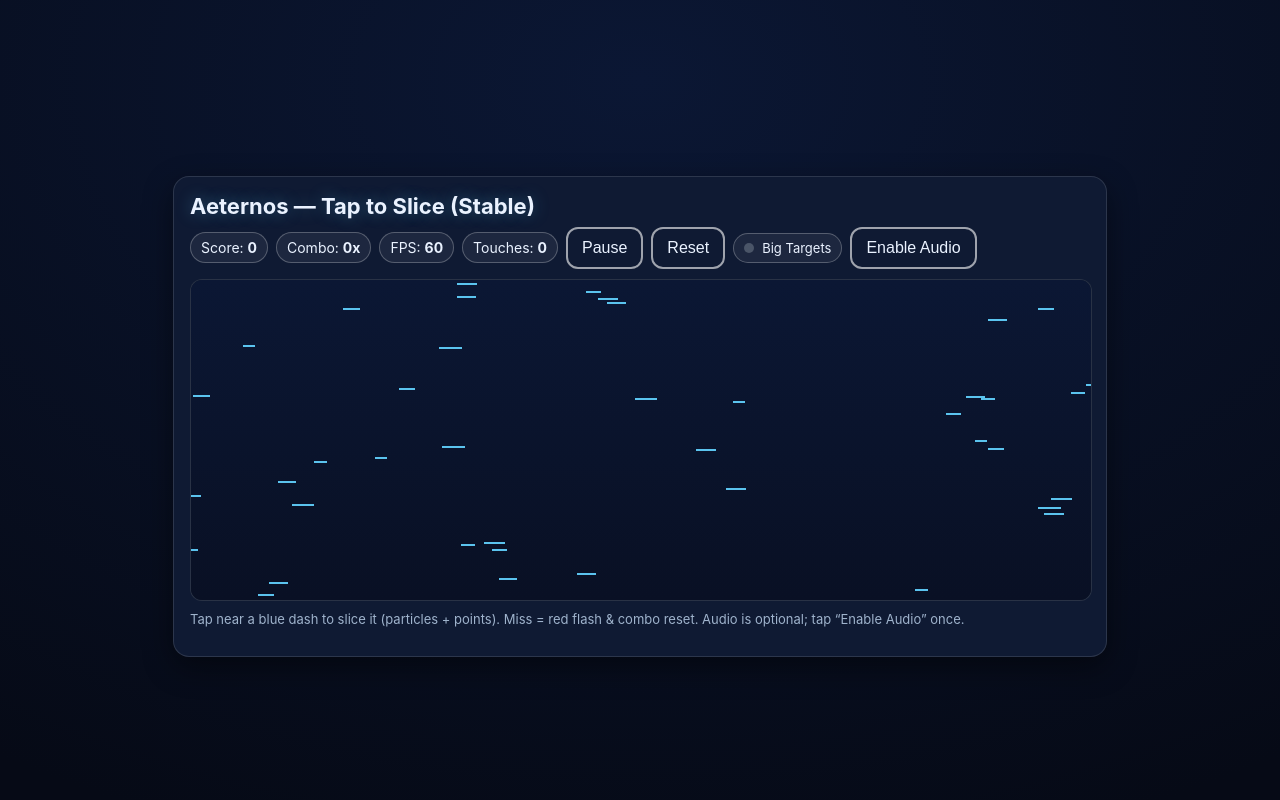
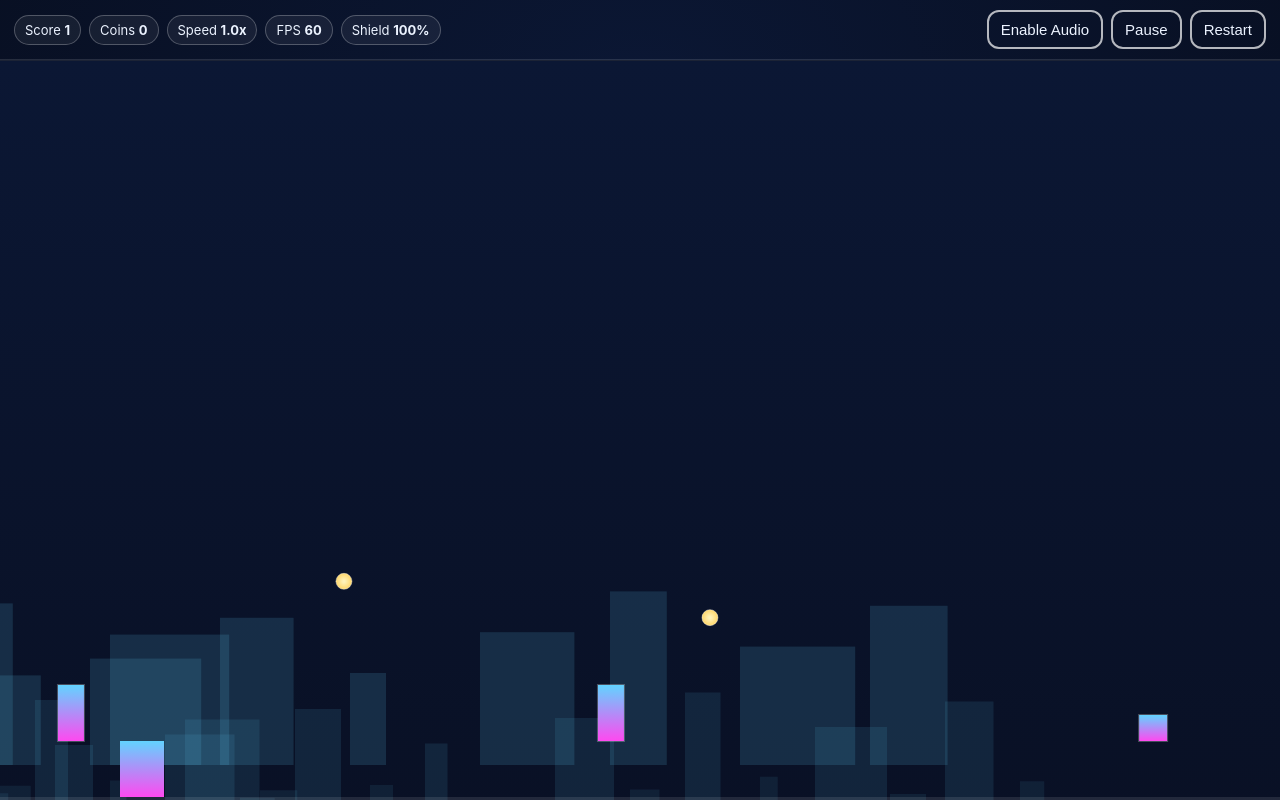
Before and after one commit to TheCarterDominion/aeternos-hud, a plain HTML site: page Index.html in a window 1280 px wide. Drawn offline with Linux system fonts and the light colour scheme.

Commit message:
Update Index.html

```diff
--- a/Index.html
+++ b/Index.html
@@ -3,264 +3,314 @@
 <head>
 <meta charset="utf-8"/>
 <meta name="viewport"
-      content="width=device-width, initial-scale=1, viewport-fit=cover,
-               user-scalable=no, maximum-scale=1"/>
-<title>Aeternos — Tap to Slice (stable fullscreen)</title>
+  content="width=device-width, initial-scale=1, viewport-fit=cover,
+           user-scalable=no, maximum-scale=1"/>
+<title>Aeternos Pulse Runner — 2025 single-file</title>
 <meta name="apple-mobile-web-app-capable" content="yes">
 <style>
-  :root{--ink:#eaf2ff;--mut:#9fb3cc;--a:#62d3ff;--b:#ff49f0;--panel:#0f1a33}
+  :root{
+    --ink:#ecf3ff; --mut:#9fb3cc; --a:#62d3ff; --b:#ff49f0; --gold:#ffd76a;
+    --panel:#0f1a33; --bg1:#0b1734; --bg2:#060a16;
+  }
   html,body{
-    margin:0;height:100%;background:radial-gradient(1200px 800px at 50% 10%, #0b1734, #060a16);
-    color:var(--ink);font-family:-apple-system,system-ui,Segoe UI,Roboto,Helvetica,Arial;
+    margin:0; height:100%;
+    background:radial-gradient(1200px 800px at 50% 10%, var(--bg1), var(--bg2));
+    color:var(--ink);
+    font-family:-apple-system,system-ui,Segoe UI,Roboto,Helvetica,Arial;
     -webkit-text-size-adjust:100%;
-    overscroll-behavior:none;          /* stop rubber-band */
-    overflow:hidden;                   /* no scroll */
+    overscroll-behavior:none; overflow:hidden;
   }
-  *{touch-action:manipulation}         /* sane default; we’ll override canvas */
-  .screen{
-    position:fixed; inset:0; height:100dvh; /* stable viewport height on iOS */
-    display:flex; align-items:center; justify-content:center; padding:16px;
+  *{touch-action:manipulation}
+  .screen{position:fixed; inset:0; height:100dvh; display:flex; flex-direction:column}
+  #hud{
+    display:flex; gap:8px; align-items:center; justify-content:space-between;
+    padding:10px 14px;
   }
-  .card{
-    width:100%; max-width:900px; background:var(--panel);
-    border:1px solid rgba(255,255,255,.12); border-radius:16px;
-    box-shadow:0 10px 30px rgba(0,0,0,.45); padding:16px;
-  }
-  h1{margin:0 0 8px 0;font-size:22px;text-shadow:0 0 16px rgba(98,211,255,.35)}
-  .row{display:flex;gap:8px;flex-wrap:wrap;align-items:center}
-  .pill{border:1px solid rgba(255,255,255,.25);border-radius:999px;padding:6px 10px;background:rgba(255,255,255,.06);font-size:14px}
-  .btn{border:2px solid rgba(255,255,255,.6);background:transparent;color:var(--ink);padding:10px 14px;border-radius:12px;font-size:16px}
-  .mut{color:var(--mut);font-size:13px}
-  #live{
-    display:block;width:100%;height:320px;border-radius:12px;
-    border:1px solid rgba(255,255,255,.12);background:#0b162b;
-    touch-action:none;                 /* block scroll/zoom on canvas */
-  }
-  .flash{position:fixed;inset:0;pointer-events:none;background:rgba(255,70,70,.25);opacity:0;transition:opacity .14s ease}
+  .left, .right{display:flex; gap:8px; flex-wrap:wrap; align-items:center}
+  .pill{border:1px solid rgba(255,255,255,.25);border-radius:999px;padding:6px 10px;background:rgba(255,255,255,.06);font-size:13px}
+  .btn{border:2px solid rgba(255,255,255,.7);background:transparent;color:var(--ink);padding:9px 12px;border-radius:12px;font-size:15px}
+  #game{flex:1; width:100%; height:100%; border-top:1px solid rgba(255,255,255,.12)}
+  #game canvas{display:block; width:100%; height:100%; background:#091024; touch-action:none; border-top:1px solid rgba(255,255,255,.08)}
+  .flash{position:fixed; inset:0; pointer-events:none; background:rgba(255,70,70,.25); opacity:0; transition:opacity .14s ease}
   .flash.on{opacity:1}
-  .toggle{display:inline-flex;align-items:center;gap:8px;border:1px solid rgba(255,255,255,.25);
-    border-radius:999px;padding:6px 10px;background:rgba(255,255,255,.06);font-size:13px}
-  .dot{width:10px;height:10px;border-radius:50%;background:#4a5568}
-  #big:checked + .toggle .dot{background:#6ee7b7}
-  #big{position:absolute;left:-9999px}
 </style>
 </head>
 <body>
 <div class="screen">
-  <div class="card">
-    <h1>Aeternos — Tap to Slice (Stable)</h1>
-    <div class="row" style="margin:6px 0 10px 0">
-      <span class="pill">Score: <b id="score">0</b></span>
-      <span class="pill">Combo: <b id="combo">0x</b></span>
-      <span class="pill">FPS: <b id="fps">--</b></span>
-      <span class="pill">Touches: <b id="touch">0</b></span>
+  <div id="hud">
+    <div class="left">
+      <span class="pill">Score <b id="score">0</b></span>
+      <span class="pill">Coins <b id="coins">0</b></span>
+      <span class="pill">Speed <b id="spd">1.0x</b></span>
+      <span class="pill">FPS <b id="fps">--</b></span>
+      <span class="pill">Shield <b id="shield">100%</b></span>
+    </div>
+    <div class="right">
+      <button class="btn" id="audioBtn" type="button">Enable Audio</button>
       <button class="btn" id="pauseBtn" type="button">Pause</button>
-      <button class="btn" id="resetBtn" type="button">Reset</button>
-      <input type="checkbox" id="big"><label class="toggle" for="big"><span class="dot"></span> Big Targets</label>
-      <button class="btn" id="audioBtn" type="button">Enable Audio</button>
+      <button class="btn" id="resetBtn" type="button">Restart</button>
     </div>
-
-    <canvas id="live" height="320"></canvas>
-    <p class="mut" style="margin-top:10px">
-      Tap near a blue dash to slice it (particles + points). Miss = red flash & combo reset. Audio is optional; tap “Enable Audio” once.
-    </p>
   </div>
+  <div id="game"><canvas id="c" height="560"></canvas></div>
 </div>
 <div class="flash" id="flash"></div>
 
 <script>
 (() => {
-  /* --------- HARDEN iOS: stop zoom, pinch, rubber-band ---------- */
-  let lastTouchEnd = 0;
-  document.addEventListener('gesturestart', e => e.preventDefault(), {passive:false});
-  document.addEventListener('dblclick', e => e.preventDefault(), {passive:false});
-  document.addEventListener('touchend', e => {
-    const now = performance.now();
-    if (now - lastTouchEnd < 350) { e.preventDefault(); } // double-tap zoom guard
-    lastTouchEnd = now;
+  /* ---------- iOS HARDEN ---------- */
+  let lastTouchEnd=0;
+  document.addEventListener('gesturestart', e=>e.preventDefault(), {passive:false});
+  document.addEventListener('dblclick', e=>e.preventDefault(), {passive:false});
+  document.addEventListener('touchend', e=>{
+    const now=performance.now(); if(now-lastTouchEnd<350){e.preventDefault();}
+    lastTouchEnd=now;
   }, {passive:false});
-  // Block scroll/drag everywhere (game page)
-  document.addEventListener('touchmove', e => e.preventDefault(), {passive:false});
+  document.addEventListener('touchmove', e=>e.preventDefault(), {passive:false});
 
-  const cvs = document.getElementById('live');
+  const cvs = document.getElementById('c');
   const ctx = cvs.getContext('2d', {alpha:false});
-  const scoreEl = document.getElementById('score');
-  const comboEl = document.getElementById('combo');
-  const fpsEl = document.getElementById('fps');
-  const touchEl = document.getElementById('touch');
+  const hud = {
+    score:  document.getElementById('score'),
+    coins:  document.getElementById('coins'),
+    spd:    document.getElementById('spd'),
+    fps:    document.getElementById('fps'),
+    shield: document.getElementById('shield'),
+  };
   const pauseBtn = document.getElementById('pauseBtn');
   const resetBtn = document.getElementById('resetBtn');
-  const bigToggle = document.getElementById('big');
-  const flashEl = document.getElementById('flash');
   const audioBtn = document.getElementById('audioBtn');
+  const flashEl  = document.getElementById('flash');
 
-  /* --------- Tiny SFX (optional) --------- */
-  let AC=null, master=null, audioOn=false;
-  function ensureAudio(){
-    if (AC) return;
-    try {
-      AC = new (window.AudioContext||window.webkitAudioContext)();
-      master = AC.createGain(); master.gain.value = 0.18; master.connect(AC.destination);
-      audioOn = true; audioBtn.textContent = 'Audio: On';
-    } catch { audioBtn.textContent = 'Audio: Blocked'; }
-  }
-  function blip(f, dur=0.06, vol=0.35, type='sine'){
-    if (!AC) return;
-    const t = AC.currentTime;
-    const o = AC.createOscillator(), g = AC.createGain();
-    o.type = type; o.frequency.setValueAtTime(f, t);
-    g.gain.setValueAtTime(0, t);
-    g.gain.linearRampToValueAtTime(vol, t+0.01);
-    g.gain.exponentialRampToValueAtTime(0.0001, t+dur);
-    o.connect(g); g.connect(master);
-    o.start(t); o.stop(t+dur+0.05);
-  }
-
-  /* --------- Canvas sizing --------- */
+  /* ---------- Sizing ---------- */
   let DPR = Math.max(1, Math.min(3, window.devicePixelRatio||1));
-  function resize() {
+  function resize(){
     const w = cvs.clientWidth, h = cvs.clientHeight;
-    cvs.width = Math.floor(w * DPR); cvs.height = Math.floor(h * DPR);
+    cvs.width = Math.floor(w*DPR); cvs.height = Math.floor(h*DPR);
     ctx.setTransform(DPR,0,0,DPR,0,0);
   }
   new ResizeObserver(resize).observe(cvs); resize();
-  window.addEventListener('resize', resize);
+  addEventListener('resize', resize);
 
-  /* --------- Game state --------- */
-  let paused = false;
-  let t=0,last=performance.now(),frames=0,acc=0,score=0,touches=0;
-  let combo=0, lastHitAt=0;
+  /* ---------- Audio ---------- */
+  let AC=null, master=null, audioOn=false;
+  function ensureAudio(){
+    if(AC) return;
+    try{
+      AC = new (window.AudioContext||window.webkitAudioContext)();
+      master = AC.createGain(); master.gain.value = 0.16; master.connect(AC.destination);
+      audioOn=true; audioBtn.textContent='Audio: On';
+    }catch(e){ audioBtn.textContent='Audio: Blocked'; }
+  }
+  function blip(f, dur=0.06, vol=0.35, type='sine'){
+    if(!AC) return;
+    const t=AC.currentTime, o=AC.createOscillator(), g=AC.createGain();
+    o.type=type; o.frequency.setValueAtTime(f,t);
+    g.gain.setValueAtTime(0,t); g.gain.linearRampToValueAtTime(vol,t+0.01); g.gain.exponentialRampToValueAtTime(0.0001,t+dur);
+    o.connect(g); g.connect(master); o.start(t); o.stop(t+dur+0.05);
+  }
 
-  const lines = [];
-  const fx = [];
+  /* ---------- World ---------- */
+  const W = () => cvs.width/DPR, H = () => cvs.height/DPR;
+  let running=true, paused=false, gameOver=false;
+  let score=0, coins=0, speed=6.0, frames=0, acc=0;
 
-  function seed() {
-    lines.length = 0; fx.length = 0;
-    const W = cvs.width/DPR, H = cvs.height/DPR;
-    for (let i=0;i<42;i++) {
-      lines.push({
-        x: Math.random()*W,
-        y: Math.random()*H,
-        w: 12 + Math.random()*12,
-        s: 0.7 + Math.random()*1.8
-      });
+  const ply = { x:120, y:0, w:44, h:56, vy:0, ground:0, inv:0 };
+  const GRAV=1.0, JUMP_MIN=-16, JUMP_MAX=-23;
+  let coyote=0, buffer=0; const COYOTE=10, BUF=10; let bufferedPower=JUMP_MIN;
+  let shield=100; // %
+
+  const obs=[], gold=[], fx=[];
+  let spawnCD=0, goldCD=60;
+
+  function reset(){
+    running=true; paused=false; gameOver=false;
+    score=0; coins=0; speed=6.0; frames=0; acc=0; shield=100;
+    obs.length=0; gold.length=0; fx.length=0;
+    const g = Math.floor(H()-120); ply.ground=g; ply.y=g; ply.vy=0; ply.inv=0;
+    coyote=0; buffer=0; bufferedPower=JUMP_MIN;
+    hud.score.textContent='0'; hud.coins.textContent='0'; hud.spd.textContent='1.0x'; hud.shield.textContent='100%';
+  }
+  reset();
+
+  function requestJump(power){
+    bufferedPower = Math.max(JUMP_MIN, Math.min(JUMP_MAX, power||JUMP_MIN));
+    buffer = BUF;
+  }
+  function consumeJump(){
+    ply.vy = bufferedPower; coyote=0; buffer=0;
+    if(audioOn) blip(640, 0.05, 0.22, 'triangle');
+    for(let i=0;i<26;i++){ fx.push({x:ply.x+ply.w/2,y:ply.y+ply.h,vx:(Math.random()-0.5)*4,vy:-Math.random()*3-1,life:42,col:'#62d3ff'}); }
+  }
+
+  function spawnObstacle(){
+    const t=Math.random();
+    const y=ply.ground;
+    if(t<0.45) obs.push({x:W()+40, y:y-26, w:28, h:26, t:'short'});
+    else if(t<0.8) obs.push({x:W()+40, y:y-56, w:26, h:56, t:'tall'});
+    else { // pair
+      obs.push({x:W()+40, y:y-24, w:22, h:24, t:'pair'});
+      obs.push({x:W()+96, y:y-24, w:22, h:24, t:'pair'});
     }
-    score = 0; touches = 0; combo = 0; lastHitAt = 0;
-    scoreEl.textContent = '0'; touchEl.textContent = '0'; comboEl.textContent = '0x';
   }
-  seed();
+  function spawnCoin(){
+    gold.push({x:W()+20, y: ply.ground - 80 - Math.random()*80, r:8});
+  }
 
-  function step(dt) {
-    if (paused) return;
-    t += dt/1000;
+  function step(dt){
+    if(!running || paused) return;
 
-    const W = cvs.width/DPR, H = cvs.height/DPR;
-    for (const L of lines) {
-      L.x -= L.s * 44 * dt/1000;
-      if (L.x < -L.w) {
-        L.x = W + 24;
-        L.y = Math.random()*H;
-        L.w = 12 + Math.random()*12;
-        L.s = 0.7 + Math.random()*1.8;
+    // bg speed ramp by score
+    const mult = 1 + Math.min(1.5, score/200);
+    const spd = speed * mult;
+    hud.spd.textContent = (spd/6).toFixed(1)+'x';
+
+    // physics
+    const onGround = (ply.y>=ply.ground-0.1);
+    if(onGround) coyote=COYOTE; else coyote=Math.max(0,coyote-1);
+    if(buffer>0 && (onGround || coyote>0)) consumeJump();
+    buffer = Math.max(0, buffer-1);
+
+    ply.vy += GRAV; ply.y += ply.vy;
+    if(ply.y>ply.ground){ ply.y=ply.ground; ply.vy=0; }
+
+    // obstacles
+    if(--spawnCD<=0){ spawnCD = Math.max(32, 90 - Math.floor(score*0.7)); spawnObstacle(); }
+    let hit=false;
+    for(let i=obs.length-1;i>=0;i--){
+      const o=obs[i]; o.x -= spd;
+      // collision (AABB)
+      const hitbox = {x:ply.x+2, y:ply.y+4, w:ply.w-4, h:ply.h-8}; // slight forgiveness
+      if(o.x < hitbox.x+hitbox.w && o.x+o.w>hitbox.x && o.y<hitbox.y+hitbox.h && o.y+o.h>hitbox.y){
+        if(ply.inv<=0){ hit=true; }
       }
+      if(o.x+o.w<-40){ obs.splice(i,1); score++; hud.score.textContent=''+score; }
+    }
+    if(hit){
+      shield = Math.max(0, shield-34);
+      hud.shield.textContent = shield+'%';
+      flashEl.classList.add('on'); setTimeout(()=>flashEl.classList.remove('on'), 120);
+      if(audioOn) blip(220, 0.12, 0.25, 'square');
+      for(let i=0;i<30;i++){ fx.push({x:ply.x+ply.w/2,y:ply.y+ply.h/2,vx:(Math.random()-0.5)*5,vy:(Math.random()-0.8)*5,life:36,col:'#ff4df0'}); }
+      ply.inv = 24; // brief i-frames
+      if(shield<=0){ gameOver=true; running=false; }
+    }
+    ply.inv = Math.max(0, ply.inv-1);
+
+    // coins
+    if(--goldCD<=0){ goldCD = 60 + (Math.random()*60)|0; spawnCoin(); }
+    for(let i=gold.length-1;i>=0;i--){
+      const c=gold[i]; c.x -= spd;
+      // coin pickup simple circle/rect overlap
+      const cx = c.x, cy = c.y, r = c.r;
+      if(cx+r>ply.x && cx-r<ply.x+ply.w && cy+r>ply.y && cy-r<ply.y+ply.h){
+        coins++; hud.coins.textContent=''+coins; gold.splice(i,1);
+        if(audioOn) blip(880, 0.05, 0.22, 'sine');
+        for(let k=0;k<16;k++){ fx.push({x:cx,y:cy,vx:(Math.random()-0.5)*3,vy:(Math.random()-1.2)*3,life:28,col:'#ffd76a'}); }
+      } else if (c.x+r<-20){ gold.splice(i,1); }
     }
 
-    for (let i=fx.length-1;i>=0;i--) {
-      const p = fx[i];
-      p.x += p.vx; p.y += p.vy; p.vy += 0.15;
-      p.life--;
-      if (p.life<=0) fx.splice(i,1);
+    // particles
+    for(let i=fx.length-1;i>=0;i--){
+      const p=fx[i]; p.x+=p.vx; p.y+=p.vy; p.vy+=0.15; p.life--; if(p.life<=0) fx.splice(i,1);
     }
   }
 
-  function draw() {
-    const W=cvs.width/DPR, H=cvs.height/DPR;
-    const bg=ctx.createLinearGradient(0,0,0,H); bg.addColorStop(0,'#0b1734'); bg.addColorStop(1,'#091024');
-    ctx.fillStyle=bg; ctx.fillRect(0,0,W,H);
+  /* ---------- Render ---------- */
+  function sky(){
+    const w=W(), h=H();
+    // gradient
+    const g=ctx.createLinearGradient(0,0,0,h); g.addColorStop(0,'#0b1734'); g.addColorStop(1,'#091024');
+    ctx.fillStyle=g; ctx.fillRect(0,0,w,h);
+    // parallax skyline
+    const t = performance.now()*0.00025;
+    for(let layer=0; layer<3; layer++){
+      const alpha = [0.08,0.10,0.14][layer];
+      const scale = [0.25,0.5,0.8][layer];
+      ctx.save();
+      ctx.translate(-(t* (120+layer*60) % w),0);
+      ctx.fillStyle = `rgba(98,211,255,${alpha})`;
+      for(let i=0;i<14;i++){
+        const bw=40+((i*73)%120), bh=100+((i*51)%120), x=(i*130)%w;
+        ctx.fillRect(x, H()-120*scale - bh*scale, bw*scale, bh*scale);
+      }
+      ctx.restore();
+    }
+    // ground line
+    ctx.fillStyle='rgba(255,255,255,.1)'; ctx.fillRect(0, ply.ground+ply.h, w, 8);
+  }
 
-    ctx.fillStyle='rgba(98,211,255,.92)';
-    for (const L of lines) { ctx.fillRect(L.x|0, L.y|0, L.w|0, 2); }
+  function draw(){
+    const w=W(), h=H();
+    sky();
 
-    ctx.fillStyle='rgba(255,73,240,.95)';
-    for (const p of fx) { ctx.fillRect(p.x|0, p.y|0, 2, 2); }
+    // obstacles
+    for(const o of obs){
+      const grd=ctx.createLinearGradient(o.x,o.y,o.x,o.y+o.h);
+      grd.addColorStop(0,'#62d3ff'); grd.addColorStop(1,'#ff49f0');
+      ctx.fillStyle=grd; ctx.fillRect(o.x,o.y,o.w,o.h);
+      ctx.strokeStyle='rgba(255,255,255,.25)'; ctx.strokeRect(o.x-0.5,o.y-0.5,o.w+1,o.h+1);
+    }
 
-    if (paused) {
-      ctx.fillStyle='rgba(0,0,0,.35)'; ctx.fillRect(0,0,W,H);
-      ctx.fillStyle='#eaf2ff'; ctx.font='16px -apple-system,system-ui,Segoe UI';
-      ctx.fillText('Paused — tap Pause to resume', 12, 24);
+    // coins
+    for(const c of gold){
+      const g=ctx.createRadialGradient(c.x,c.y,1,c.x,c.y,c.r);
+      g.addColorStop(0,'#fff2b8'); g.addColorStop(1,'#ffd76a');
+      ctx.fillStyle=g; ctx.beginPath(); ctx.arc(c.x,c.y,c.r,0,Math.PI*2); ctx.fill();
+      ctx.strokeStyle='rgba(255,255,255,.4)'; ctx.stroke();
+    }
+
+    // player
+    const pg=ctx.createLinearGradient(0,ply.y,0,ply.y+ply.h);
+    pg.addColorStop(0,'#62d3ff'); pg.addColorStop(1,'#ff49f0');
+    ctx.fillStyle=pg; ctx.fillRect(ply.x,ply.y,ply.w,ply.h);
+    if(ply.inv>0){ ctx.strokeStyle='rgba(255,255,255,.6)'; ctx.strokeRect(ply.x-1,ply.y-1,ply.w+2,ply.h+2); }
+
+    // particles
+    for(const p of fx){ ctx.fillStyle=p.col; ctx.fillRect(p.x|0,p.y|0,2,2); }
+
+    // game over overlay
+    if(gameOver){
+      ctx.fillStyle='rgba(0,0,0,.35)'; ctx.fillRect(0,0,w,h);
+      ctx.fillStyle='#ecf3ff'; ctx.font='24px -apple-system,system-ui,Segoe UI';
+      ctx.textAlign='center';
+      ctx.fillText('Game Over — Tap Restart', w/2, h/2);
+      ctx.textAlign='left';
     }
   }
 
-  function loop(ts) {
-    const dt = ts - last; last = ts;
-    step(dt); draw();
-    frames++; acc += dt;
-    if (acc > 500) { fpsEl.textContent = String(Math.round(1000/(acc/frames))); frames=0; acc=0; }
+  /* ---------- Loop ---------- */
+  let last=performance.now();
+  function loop(ts){
+    const dt=ts-last; last=ts;
+    if(!paused) step(dt); draw();
+    frames++; acc+=dt;
+    if(acc>500){ hud.fps.textContent=''+Math.round(1000/(acc/frames)); frames=0; acc=0; }
     requestAnimationFrame(loop);
   }
   requestAnimationFrame(loop);
 
-  /* --------- Interactions --------- */
-  function sliceAt(clientX, clientY) {
-    const rect = cvs.getBoundingClientRect();
-    const x = (clientX - rect.left);
-    const y = (clientY - rect.top);
-    const base = 18, big = 28;
-    const radius = (bigToggle.checked ? big : base);
+  /* ---------- Input ---------- */
+  function tap(ev){
+    if(!running){ running=true; }
+    if(gameOver) return;
+    if(!audioOn && ev.isTrusted) ensureAudio();
 
-    let hits = 0;
-    for (let i=lines.length-1;i>=0;i--) {
-      const L = lines[i];
-      const cx = L.x + L.w/2, cy = L.y + 1;
-      const dx = (cx - x), dy = (cy - y);
-      if (dx*dx + dy*dy <= radius*radius) {
-        for (let k=0;k<20;k++){
-          fx.push({x:cx,y:cy,vx:(Math.random()-0.5)*3,vy:(Math.random()-1.2)*3,life:30});
-        }
-        const W = cvs.width/DPR, H = cvs.height/DPR;
-        lines.splice(i,1);
-        lines.push({ x: W + 24, y: Math.random()*H, w: 12 + Math.random()*12, s: 0.7 + Math.random()*1.8 });
-        hits++;
-      }
-    }
-    return hits;
+    // Tap higher = stronger jump
+    const r=cvs.getBoundingClientRect();
+    const y=ev.clientY; // pointerdown uses clientY
+    const rel = Math.max(0, Math.min(1, 1 - ((y-r.top)/r.height))); // 0 bottom .. 1 top
+    const power = JUMP_MIN + (JUMP_MAX-JUMP_MIN)*rel;
+    requestJump(power);
+
+    ev.preventDefault();
   }
+  cvs.addEventListener('pointerdown', tap, {passive:false});
+  addEventListener('keydown', (e)=>{ if(e.code==='Space'){ e.preventDefault(); requestJump(JUMP_MAX); }});
 
-  function onTap(e) {
-    touches++; touchEl.textContent = String(touches);
-    if (!audioOn && e.isTrusted) ensureAudio();
-    const hits = sliceAt(e.clientX, e.clientY);
-    if (hits>0) {
-      const now = performance.now();
-      if (now - lastHitAt <= 1200) combo++; else combo = 1;
-      lastHitAt = now;
-      const delta = hits * Math.max(1, combo);
-      score += delta; scoreEl.textContent = String(score);
-      comboEl.textContent = combo + "x";
-      if (audioOn) blip(660, 0.05, 0.25, 'triangle');
-    } else {
-      flashEl.classList.add('on'); setTimeout(()=> flashEl.classList.remove('on'), 120);
-      combo = 0; comboEl.textContent = "0x";
-      if (audioOn) blip(220, 0.10, 0.2, 'square');
-    }
-    e.preventDefault();
-  }
+  pauseBtn.onclick=()=>{ paused=!paused; pauseBtn.textContent=paused?'Resume':'Pause'; if(audioOn) blip(paused?440:520,0.06,0.2); };
+  resetBtn.onclick=()=>{ reset(); if(audioOn) blip(720,0.08,0.25,'sine'); };
+  audioBtn.onclick=()=>{ ensureAudio(); if(AC && AC.state==='suspended') AC.resume(); };
 
-  cvs.addEventListener('pointerdown', onTap, {passive:false});
-
-  pauseBtn.addEventListener('click', () => {
-    paused = !paused; pauseBtn.textContent = paused ? 'Resume' : 'Pause';
-    if (audioOn) blip(paused?440:520, 0.06, 0.2);
-  });
-
-  resetBtn.addEventListener('click', () => {
-    seed(); paused = false; pauseBtn.textContent = 'Pause';
-    if (audioOn) blip(720, 0.08, 0.25, 'sine');
-  });
-
-  audioBtn.addEventListener('click', () => {
-    ensureAudio(); if (AC && AC.state === 'suspended') AC.resume();
-  });
 })();
 </script>
 </body>
```
